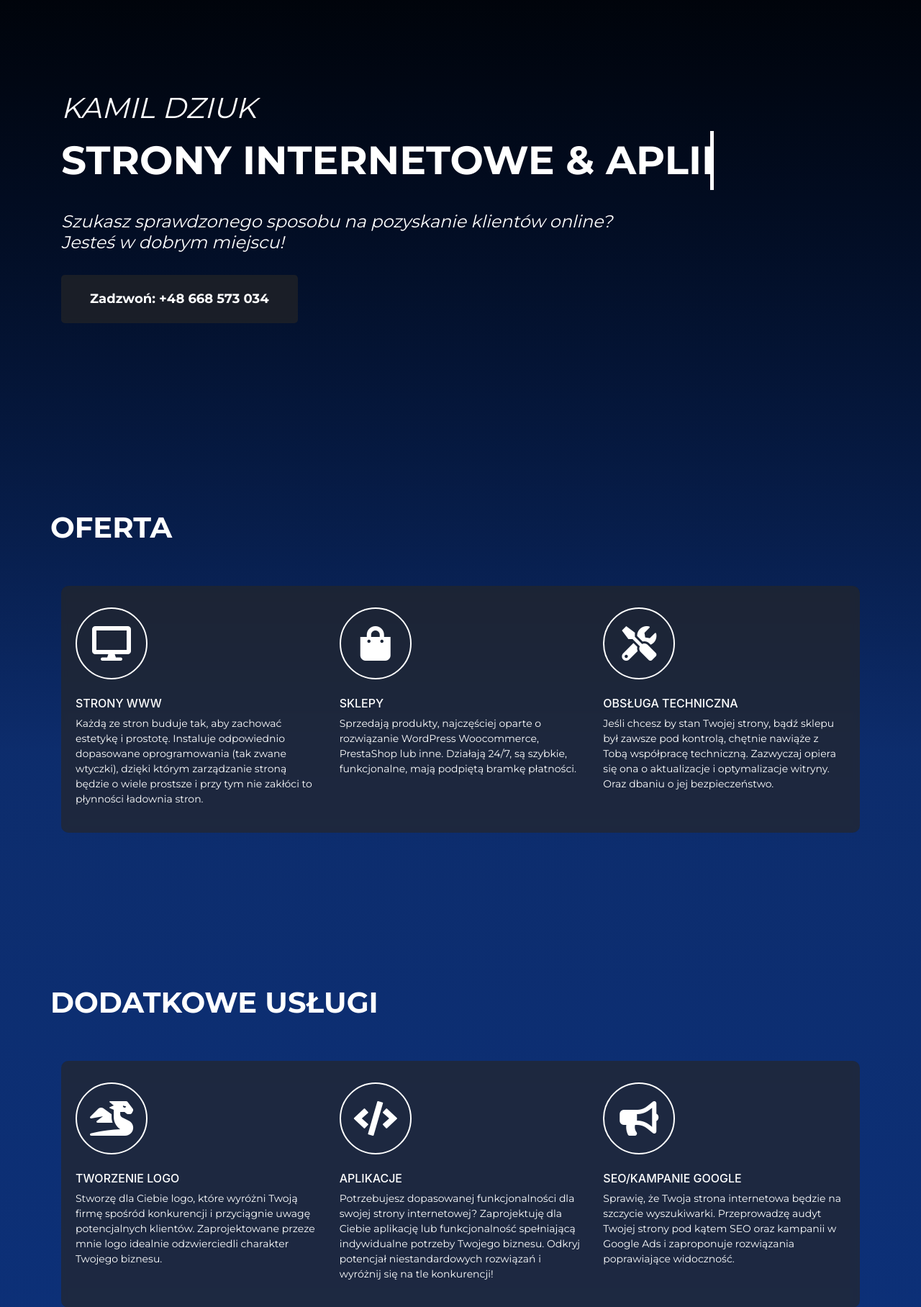
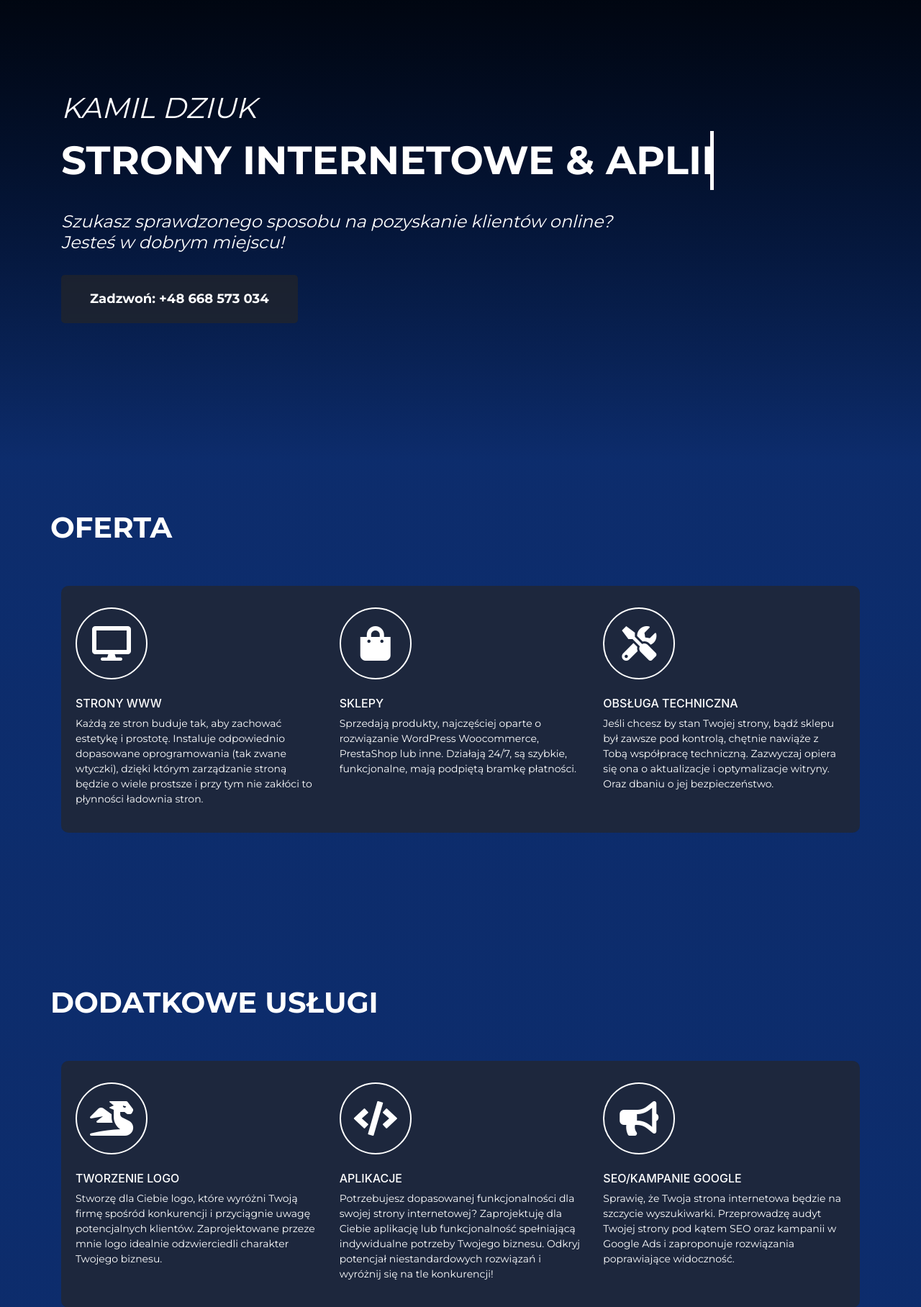
Before and after one commit to KamilDziuk/kamildziuk.github.io, a PHP site: page / in a window 1280 px wide. Shown: the part 161-1977 px from the top of the page at 72% size. Run offline with PHP 8.4, Linux system fonts and the light colour scheme; some libraries are stand-ins or nearby versions.

Commit message:
changing background(top nad down)

```diff
--- a/style.css
+++ b/style.css
@@ -3,7 +3,7 @@
 body,
 .navbar-brand {
     color: #fff;
-    background: linear-gradient(to bottom,#000,#012265c8,#002877C8,#002877C8,#002877C8,#002877C8,#002877C8);
+    background: linear-gradient(to bottom,#000,#012265c8,#012265c8,#012265c8,#012265c8,#002877C8,#002877C8,#002877C8,#002877C8,#000);
 }
 #cover {
     height: 800px;
```
